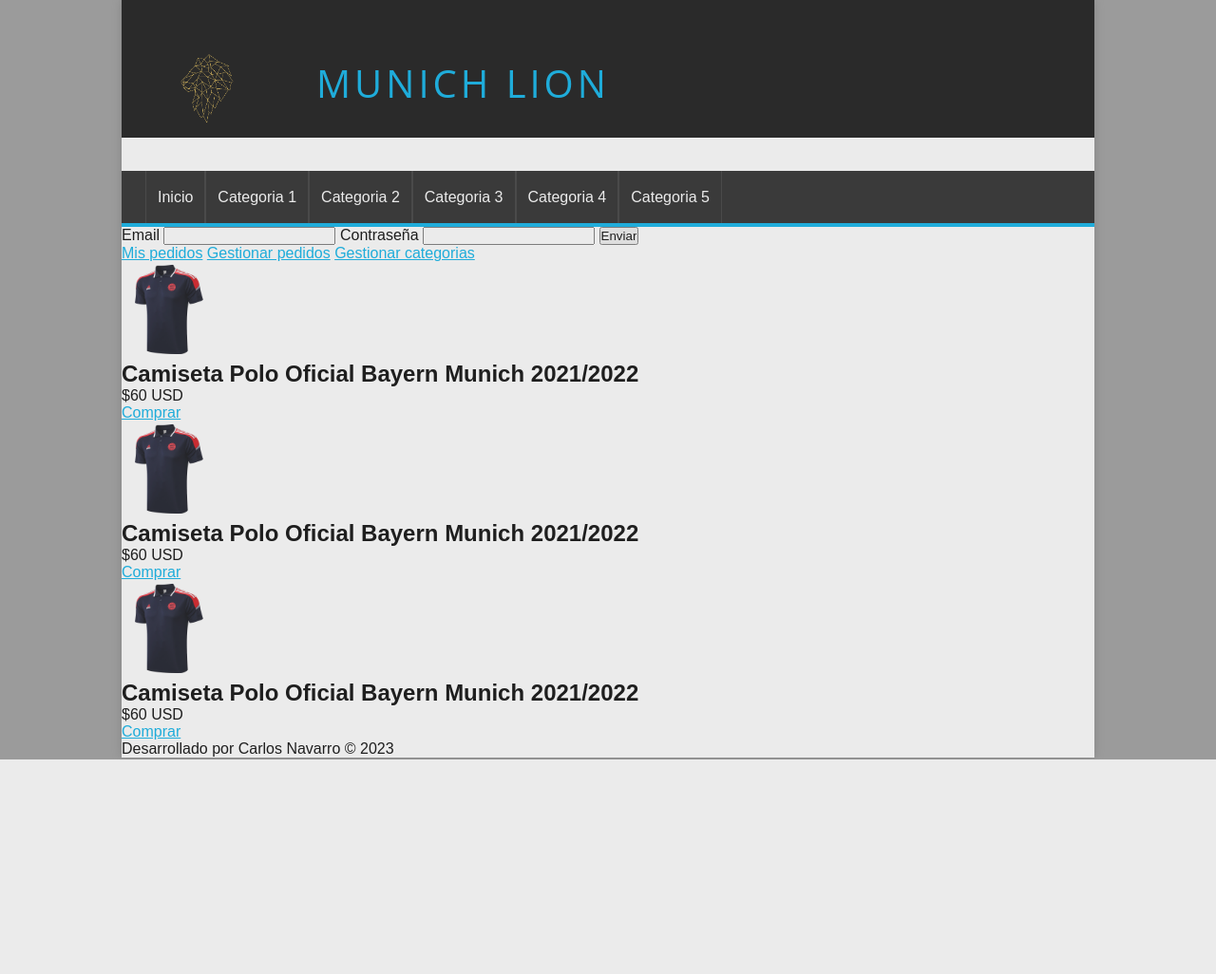
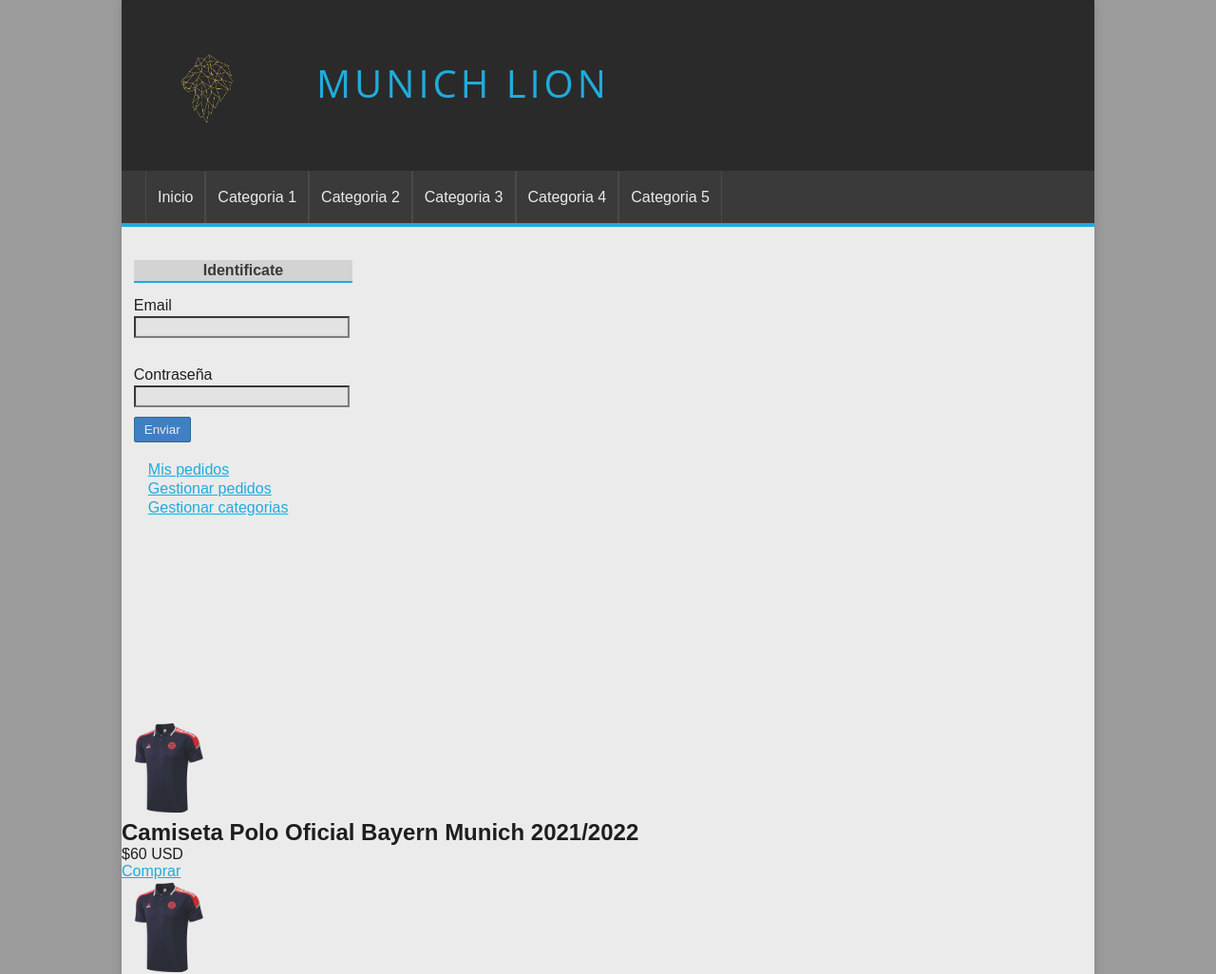
Before and after one commit to cleandro23/proyectoProgra3, a PHP site: page / in a window 1280 px wide. Shown: the top 1026 px of the page at 95% size. Before the commit the page ends 800 px from the top, so only its background shows below. Run offline with PHP 8.4, Linux system fonts and the light colour scheme.

Commit message:
Maquetado de la barra lateral completo

```diff
--- a/assets/css/styles.css
+++ b/assets/css/styles.css
@@ -33,7 +33,7 @@
 }
 /*Header*/
 #header{
-    height: 145px;
+    height: 180px;
     background: #0f0f0f;
 }
 
@@ -102,6 +102,112 @@
     background: #01B1EA;
 }
 
+/*content*/
+
+#content{
+    margin: 0px auto;
+    overflow: hidden;
+    background: white;
+}
+
+/*barra lateral*/
+
+#lateral{
+    width: 25%;
+    min-height: 500px;
+    float: left;
+    margin-top: 20px;
+    margin-right: 10px;
+}
+
+#lateral .block_aside{
+    display: block;
+    width: 90%;
+    margin: 5px auto;
+    padding: 10px;
+}
+
+#lateral h3{
+    display: block;
+    color: #222;
+    width: 100%;
+    text-align: center;
+    padding-top: 2px;
+    padding-bottom: 2px;
+    margin-bottom: 15px;
+    font-size: 16px;
+    background: #E1E1E1;
+    border-bottom: 2px solid #01B1EA ;
+}
+
+#lateral ul{
+    margin-top: 20px;
+    margin-bottom: 20px;
+}
+
+#lateral ul li{
+    list-style: none;
+    margin-left: 15px;
+    margin-top: 2px;
+    margin-bottom: 2px;
+}
+
+
+/*FORM*/
+label,
+input [type="text"],
+input[type="password"],
+input[type="email"],
+select{
+    display: block;
+    width: 95%;
+    margin-top: 2px;
+    margin-bottom: 2px;
+}
+
+input [type="text"],
+input[type="password"],
+input[type="email"],
+select{
+    border: 1px solid c9c9c9;
+    box-shadow: 0px 0px 2px #ccc inset;
+    background: whitesmoke;
+    padding: 2px;
+    color:gray;
+    transition: all 300ms;
+}
+
+input [type="text"]:focus,
+input[type="password"]:focus,
+input[type="email"]:focus{
+    border: 1px solid #1579b5;
+    color: black;
+}
+
+input[type="button"],
+input[type="submit"],
+button{
+    display: block;
+    border-radius: 2px;
+    width: auto;
+    padding: 5px;
+    padding-left: 10px;
+    padding-right: 10px;
+    color: white;
+    background: #2979cd;
+    border: 1px solid #11608e;
+    cursor: pointer;
+}
+
+label,
+input[type="button"],
+input[type="submit"],
+button{
+    display: block;
+    margin-top: 10px;
+   }
+
+
 .product img{
     width: 100px;
 }
--- a/index.php
+++ b/index.php
@@ -44,16 +44,19 @@
         <div id="content">
             <aside id="lateral">
                 <div id="login" class="block_aside">
+                    <h3>Identificate</h3>
                     <form action="#" method="post">
                         <label for="email">Email</label>
-                        <input type="email" name="email"/>
+                        <input type="email" name="email"/><br/>
                         <label for="password">Contraseña</label>
                         <input type="password" name="password"/>
                         <input type="submit" value="Enviar"/>
                     </form>
-                    <a href="#">Mis pedidos</a>
-                    <a href="#">Gestionar pedidos</a>
-                    <a href="#">Gestionar categorias</a>
+                    <ul>
+                        <li><a href="#">Mis pedidos</a></li>
+                        <li><a href="#">Gestionar pedidos</a></li>
+                        <li><a href="#">Gestionar categorias</a></li>
+                    </ul>
                 </div>
             </aside>
         </div>
```
